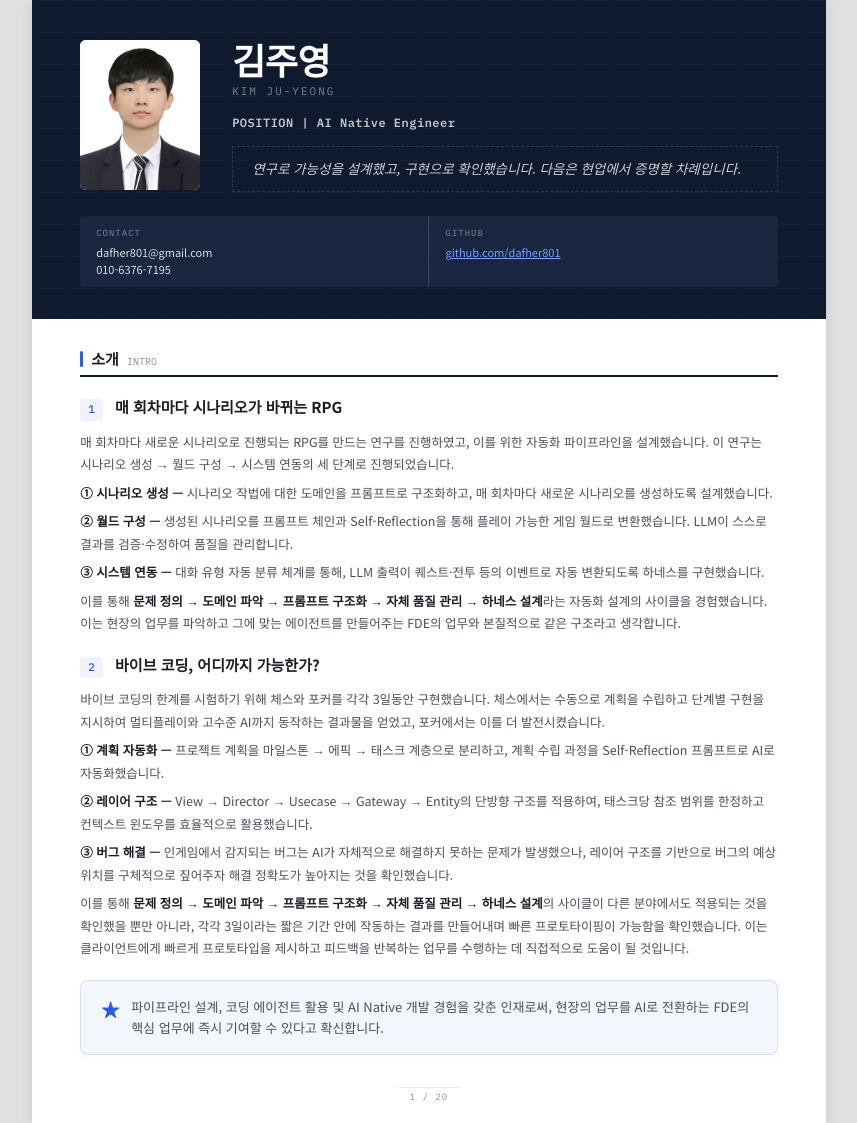
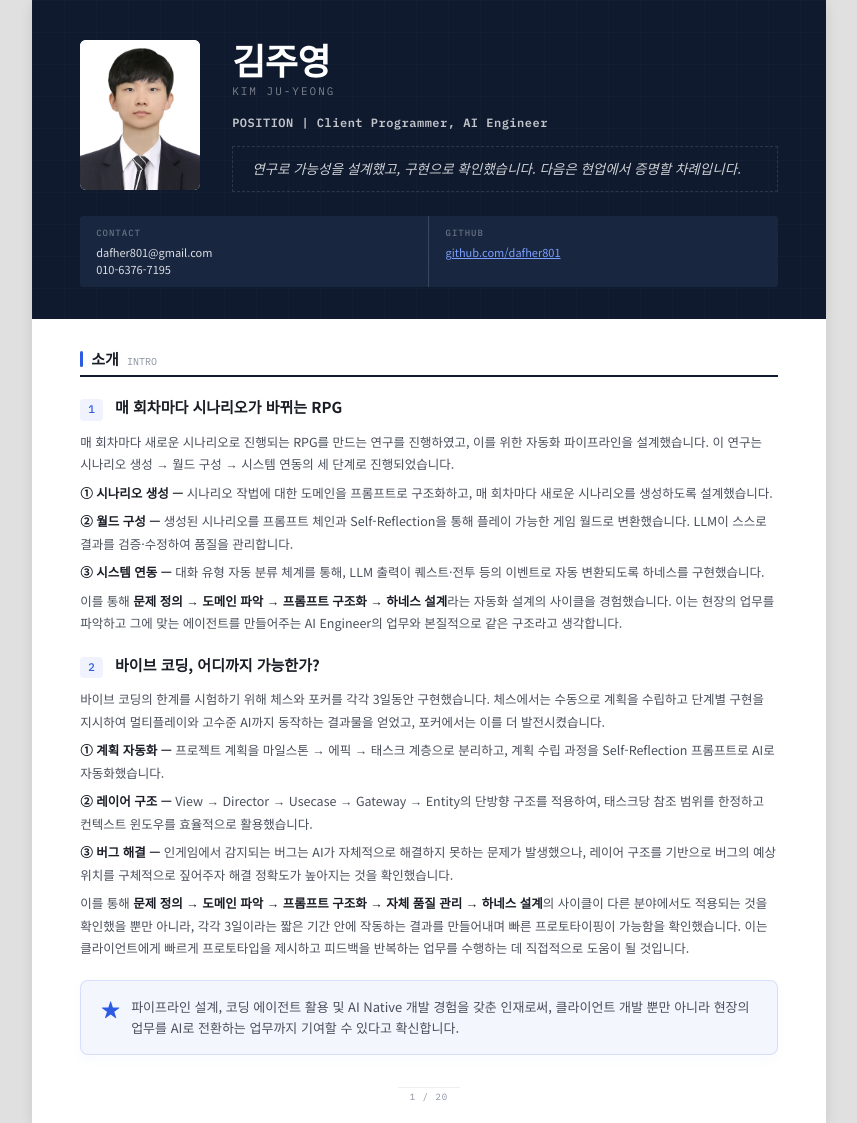
Before and after one commit to dafher801/Portfolio, a website: page page1.html in a window 1280 px wide. Shown: the whole page, without its empty margins (211-1068 px from the left). Drawn offline with nearby package versions, Linux system fonts and the light colour scheme.

Commit message:
인트로 수정

```diff
--- a/page1.html
+++ b/page1.html
@@ -357,7 +357,7 @@
         <div class="hero-info">
           <h1 class="hero-name">김주영</h1>
           <p class="hero-name-en">Kim Ju-yeong</p>
-          <p class="hero-target">POSITION | AI Native Engineer</p>
+          <p class="hero-target">POSITION | Client Programmer, AI Engineer</p>
           <div class="hero-intro">연구로 가능성을 설계했고, 구현으로 확인했습니다. 다음은 현업에서 증명할 차례입니다.</div>
         </div>
       </div>
@@ -403,7 +403,7 @@
           대화 유형 자동 분류 체계를 통해, LLM 출력이 퀘스트·전투 등의 이벤트로 자동 변환되도록 하네스를 구현했습니다.
         </p>
         <p class="takeaway">
-          이를 통해 <span class="bold">문제 정의 → 도메인 파악 → 프롬프트 구조화 → 자체 품질 관리 → 하네스 설계</span>라는 자동화 설계의 사이클을 경험했습니다. 이는 현장의 업무를 파악하고 그에 맞는 에이전트를 만들어주는 FDE의 업무와 본질적으로 같은 구조라고 생각합니다.
+          이를 통해 <span class="bold">문제 정의 → 도메인 파악 → 프롬프트 구조화 → 하네스 설계</span>라는 자동화 설계의 사이클을 경험했습니다. 이는 현장의 업무를 파악하고 그에 맞는 에이전트를 만들어주는 AI Engineer의 업무와 본질적으로 같은 구조라고 생각합니다.
         </p>
       </div>
 
@@ -437,7 +437,7 @@
       <div class="bottom-callout">
         <span class="icon">★</span>
         <span class="text">
-          파이프라인 설계, 코딩 에이전트 활용 및 AI Native 개발 경험을 갖춘 인재로써, 현장의 업무를 AI로 전환하는 FDE의 핵심 업무에 즉시 기여할 수 있다고 확신합니다.
+          파이프라인 설계, 코딩 에이전트 활용 및 AI Native 개발 경험을 갖춘 인재로써, 클라이언트 개발 뿐만 아니라 현장의 업무를 AI로 전환하는 업무까지 기여할 수 있다고 확신합니다.
         </span>
       </div>
 
```
